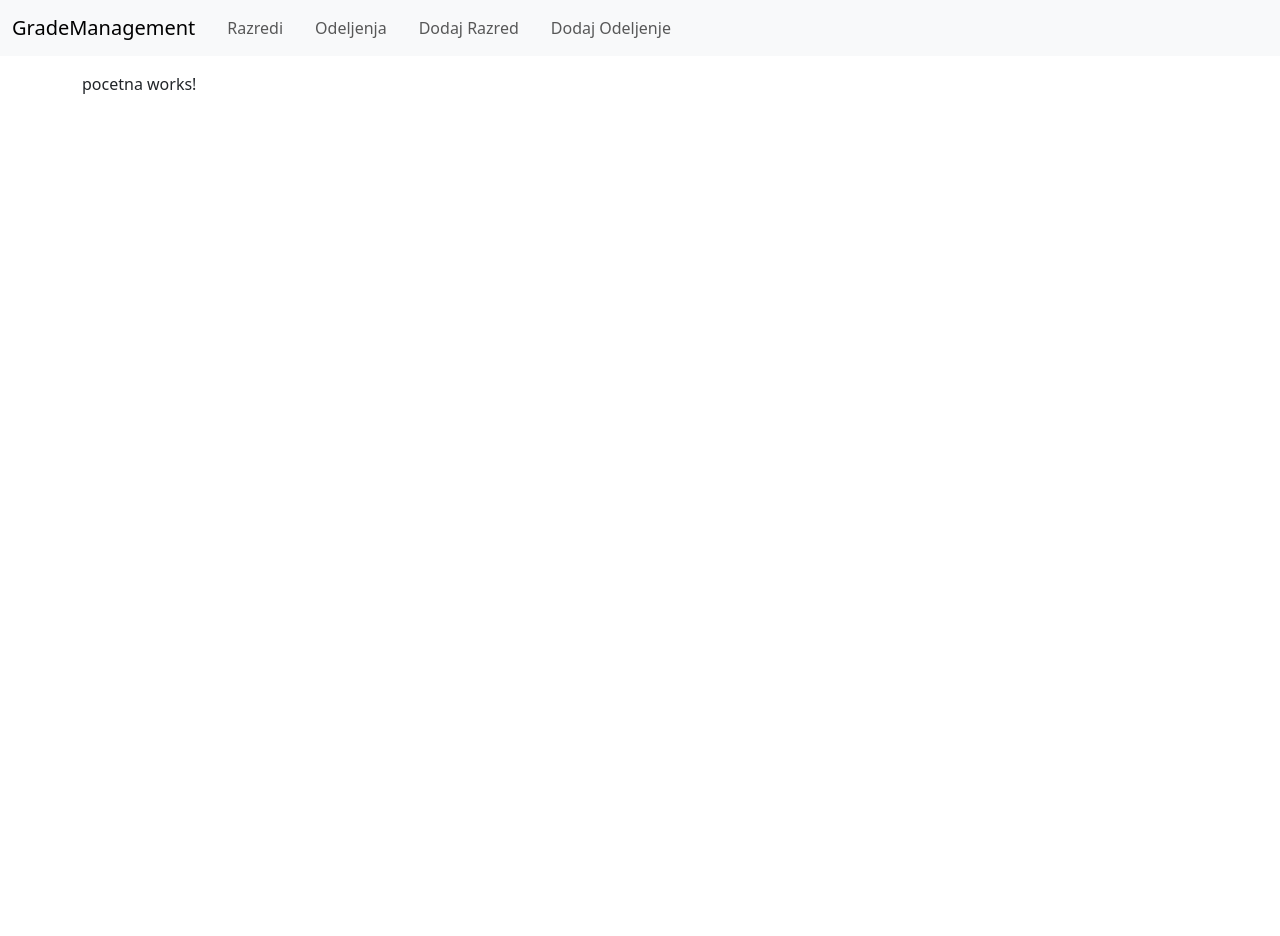
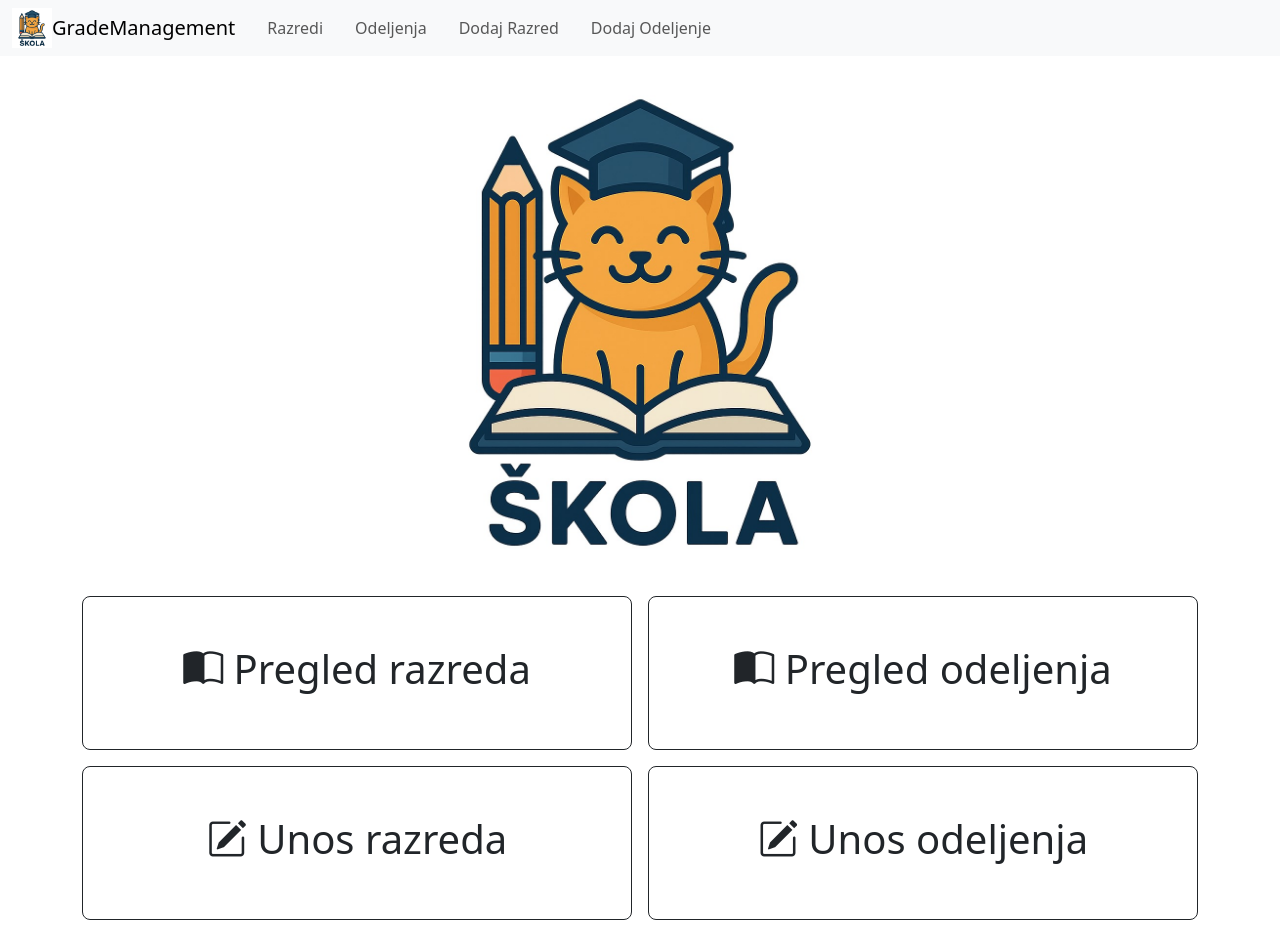
Before and after one commit to AleksaK00/GradeManagementApp_Front, an Angular app: page / in a window 1280 px wide. Before the commit the page ends 800 px from the top, so only its background shows below. Built offline with nearby package versions, Linux system fonts and the light colour scheme.

Commit message:
Edit razreda, parametrizovane rute, pocetna

```diff
--- a/angular.json
+++ b/angular.json
@@ -28,6 +28,7 @@
             ],
             "styles": [
               "node_modules/bootstrap/dist/css/bootstrap.min.css",
+              "node_modules/bootstrap-icons/font/bootstrap-icons.css",
               "src/styles.css"
             ],
             "scripts": [
--- a/package.json
+++ b/package.json
@@ -18,6 +18,7 @@
     "@angular/platform-browser-dynamic": "^19.2.0",
     "@angular/router": "^19.2.0",
     "bootstrap": "^5.3.6",
+    "bootstrap-icons": "^1.13.1",
     "rxjs": "~7.8.0",
     "tslib": "^2.3.0",
     "zone.js": "~0.15.0"
--- a/src/app/app.component.html
+++ b/src/app/app.component.html
@@ -1,6 +1,7 @@
 <!-- Navigacija -->
 <nav class="navbar navbar-expand-lg bg-body-tertiary mb-3">
   <div class="container-fluid">
+    <img src="images/logo.jpg" width="40px" height="40px">
     <a class="navbar-brand" routerLink="/">GradeManagement</a>
     <button class="navbar-toggler" type="button" data-bs-toggle="collapse" data-bs-target="#navbarNav" aria-controls="navbarNav" aria-expanded="false" aria-label="Toggle navigation">
       <span class="navbar-toggler-icon"></span>
--- a/src/app/components/dodaj-razred/dodaj-razred.component.html
+++ b/src/app/components/dodaj-razred/dodaj-razred.component.html
@@ -2,9 +2,16 @@
 
 <div  class="mt-5 border border-dark rounded-3 p-3">
 
+    <!-- Reaktivna forma za unos novog razreda ili izmenu, selectovi su stavke iz sifrarnika -->
     <form [formGroup]="dodajRazredForma" (ngSubmit)="dodajRazredSubmit()">
         <div class="row">
             <div class="col-md-4">
+
+                <!-- Prikazuje se samo ako je ruta za izmenu -->
+                @if (routeID != null) {
+                    <label for="id" class="form-label">ID:</label>
+                    <input id="id" type="text" class="form-control" formControlName="id">
+                }
 
                 <label for="skolskaGodina" class="form-label">Školska godina:</label>
                 <select id="skolskaGodina" formControlName="skolskaGodina" class="form-control">
@@ -32,7 +39,7 @@
         </div>
 
         <div class="row justify-content-center mt-3">
-            <input type="submit" class="btn btn-lg btn-dark w-25" value="Dodaj">
+            <input type="submit" class="btn btn-lg btn-dark w-25" [value]="(routeID == null) ? 'Dodaj' : 'Izmeni'">
         </div>
     </form>
 
--- a/src/app/components/dodaj-razred/dodaj-razred.component.ts
+++ b/src/app/components/dodaj-razred/dodaj-razred.component.ts
@@ -3,6 +3,7 @@ import { FormControl, FormGroup, ReactiveFormsModule, Validators } from '@angula
 import { RazredService } from '../../services/razred.service';
 import { SifrarnikStavka } from '../../models/sifrarnik-stavka';
 import { SifrarnikStavkaResponse } from '../../models/apiresponse';
+import { ActivatedRoute } from '@angular/router';
 
 @Component({
   selector: 'app-dodaj-razred',
@@ -13,9 +14,11 @@ import { SifrarnikStavkaResponse } from '../../models/apiresponse';
 export class DodajRazredComponent implements OnInit{
 
     razredService = inject(RazredService);
+    route = inject(ActivatedRoute);
     skolskeGodine: SifrarnikStavka[] = [];
     razredi: SifrarnikStavka[] = [];
     programi: SifrarnikStavka[] = [];
+    routeID: string | null = null;
 
     //Reactive form za unos novog razreda
     dodajRazredForma: FormGroup = new FormGroup({
@@ -25,8 +28,32 @@ export class DodajRazredComponent implements OnInit{
         program: new FormControl<number>(0, Validators.required)
     });
 
-    //OnInit za hvatanje informacija za popunjavanje select elemenata i postavljanje dafult vrednosti u formi
+    //OnInit popunjava select elemente i proverava da li je postoji id u ruti, sto znaci da se forma koristi za editovanje
     ngOnInit(): void {
+        this.popuniSelectForme();
+
+        this.routeID = this.route.snapshot.paramMap.get("id");
+        if (this.routeID != null) {
+            this.dodajRazredForma.get('id')?.setValue(this.routeID);
+            this.dodajRazredForma.get('id')?.disable();
+            //pozovi API da dohvati razred sa datim id-om
+        }
+    }
+
+    //Metoda koja poziva API da doda prosledjeni razred u bazu podataka
+    dodajRazredSubmit() {
+        const formValue = this.dodajRazredForma.value;
+
+        if (this.dodajRazredForma.get('id')?.value == null) {
+            //dodaj novi razred
+        }
+        else {
+            //Azuriraj postojeci razred sa datim id-om
+        }
+    }
+
+    //Metoda za popunjavanje select elemenata informacijama iz sifrarnika i postavljanje default vrednosti select-a
+    popuniSelectForme() {
         this.razredService.getRazredFormaInformacije().subscribe((rezultat: SifrarnikStavkaResponse) => {
             if (rezultat.response == 'ok') {
                 this.skolskeGodine = rezultat.skolskaGodina;
@@ -43,11 +70,4 @@ export class DodajRazredComponent implements OnInit{
         });
     }
 
-    //Metoda koja poziva API da doda prosledjeni razred u bazu podataka
-    dodajRazredSubmit() {
-        const formValue = this.dodajRazredForma.value;
-        console.log(formValue);
-        console.log(this.razredi[0]);
-    }
-
 }
--- a/src/app/components/pocetna/pocetna.component.html
+++ b/src/app/components/pocetna/pocetna.component.html
@@ -1 +1,33 @@
-<p>pocetna works!</p>
+<div class="row justify-content-center">
+    <div class="col-auto">
+        <img class="d-block mx-auto" src="images/logo.jpg" width="500px" height="500px">
+    </div>
+</div>
+
+<div class="row mt-4 gx-3">
+
+    <div class="col-md-6">
+        <div class="border border-dark rounded-3 p-5 mb-3" role="button" routerLink="razredi">
+            <h3 class="display-6 text-center"><i class="bi bi-book-half"></i> Pregled razreda</h3>
+        </div>
+    </div>
+
+    <div class="col-md-6">
+        <div class="border border-dark rounded-3 p-5 mb-3" role="button" routerLink="odeljenja">
+            <h3 class="display-6 text-center"><i class="bi bi-book-half"></i> Pregled odeljenja</h3>
+        </div>
+    </div>
+
+    <div class="col-md-6">
+        <div class="border border-dark rounded-3 p-5 mb-3" role="button" routerLink="dodajRazred">
+            <h3 class="display-6 text-center"><i class="bi bi-pencil-square"></i> Unos razreda</h3>
+        </div>
+    </div>
+
+    <div class="col-md-6">
+        <div class="border border-dark rounded-3 p-5 mb-3" role="button" routerLink="dodajodeljenje">
+            <h3 class="display-6 text-center"><i class="bi bi-pencil-square"></i> Unos odeljenja</h3>
+        </div>
+    </div>
+
+</div>
--- a/src/app/components/pocetna/pocetna.component.ts
+++ b/src/app/components/pocetna/pocetna.component.ts
@@ -1,8 +1,9 @@
 import { Component } from '@angular/core';
+import { RouterLink } from '@angular/router';
 
 @Component({
   selector: 'app-pocetna',
-  imports: [],
+  imports: [RouterLink],
   templateUrl: './pocetna.component.html',
   styleUrl: './pocetna.component.css'
 })
--- a/src/app/components/pregled-odeljenje/pregled-odeljenje.component.html
+++ b/src/app/components/pregled-odeljenje/pregled-odeljenje.component.html
@@ -20,7 +20,7 @@
                 <td>{{odeljenje.izdvojenoOdeljenje}}</td>
                 <td>{{odeljenje.jezikNastave}}</td>
                 <td>{{odeljenje.lokacija}}</td>
-                <td><a [href]="'/izmeniOdeljenje?id=' + odeljenje.id" class="btn btn-sm btn-success">Izmeni</a></td>
+                <td><a [routerLink]="['/izmeniOdeljenje', odeljenje.id]" class="btn btn-sm btn-success">Izmeni</a></td>
                 <td><a class="btn btn-sm btn-danger">Obriši</a></td>
             </tr>
         }
--- a/src/app/components/pregled-odeljenje/pregled-odeljenje.component.ts
+++ b/src/app/components/pregled-odeljenje/pregled-odeljenje.component.ts
@@ -2,10 +2,11 @@ import { Component, inject, OnInit } from '@angular/core';
 import { Odeljenje } from '../../models/odeljenje';
 import { OdeljenjeService } from '../../services/odeljenje.service';
 import { OdeljenjeResponse } from '../../models/apiresponse';
+import { RouterLink} from '@angular/router';
 
 @Component({
   selector: 'app-pregled-odeljenje',
-  imports: [],
+  imports: [RouterLink],
   templateUrl: './pregled-odeljenje.component.html',
   styleUrl: './pregled-odeljenje.component.css'
 })
--- a/src/app/components/pregled-razred/pregled-razred.component.html
+++ b/src/app/components/pregled-razred/pregled-razred.component.html
@@ -1,7 +1,7 @@
 <div class="row my-5">
     <div class="col-md-3">
         <select class="form-control" [(ngModel)]="filterValue">
-            <option value=""></option>
+            <option value="">Školska godina</option>
             <option value="2023/2024">2023/2024</option>
             <option value="2024/2025">2024/2025</option>
             <option value="2025/2026">2025/2026</option>
@@ -30,7 +30,7 @@
                 <td>{{razred.program}}</td>
                 <td>{{razred.brojOdeljenja}}</td>
                 <td>{{razred.ukupnoUcenika}}</td>
-                <td><a [href]="'/izmeniRazred?id=' + razred.id" class="btn btn-sm btn-success">Izmeni</a></td>
+                <td><a [routerLink]="['/izmeniRazred', razred.id]" class="btn btn-sm btn-success">Izmeni</a></td>
                 <td><a class="btn btn-sm btn-danger">Obriši</a></td>
              </tr>
             }
--- a/src/app/components/pregled-razred/pregled-razred.component.ts
+++ b/src/app/components/pregled-razred/pregled-razred.component.ts
@@ -3,10 +3,11 @@ import { Razred } from '../../models/razred';
 import { RazredService } from '../../services/razred.service';
 import { RazredResponse } from '../../models/apiresponse';
 import { FormControl, FormsModule, ReactiveFormsModule } from '@angular/forms';
+import { RouterLink } from '@angular/router';
 
 @Component({
   selector: 'app-pregled-razred',
-  imports: [ReactiveFormsModule, FormsModule],
+  imports: [ReactiveFormsModule, FormsModule, RouterLink],
   templateUrl: './pregled-razred.component.html',
   styleUrl: './pregled-razred.component.css'
 })
```
Also changed, not shown: src/app/app.routes.ts (+8 -0 lines), public/images/logo.jpg (added), 1 other file (tests, documents, lock files or other folders).
